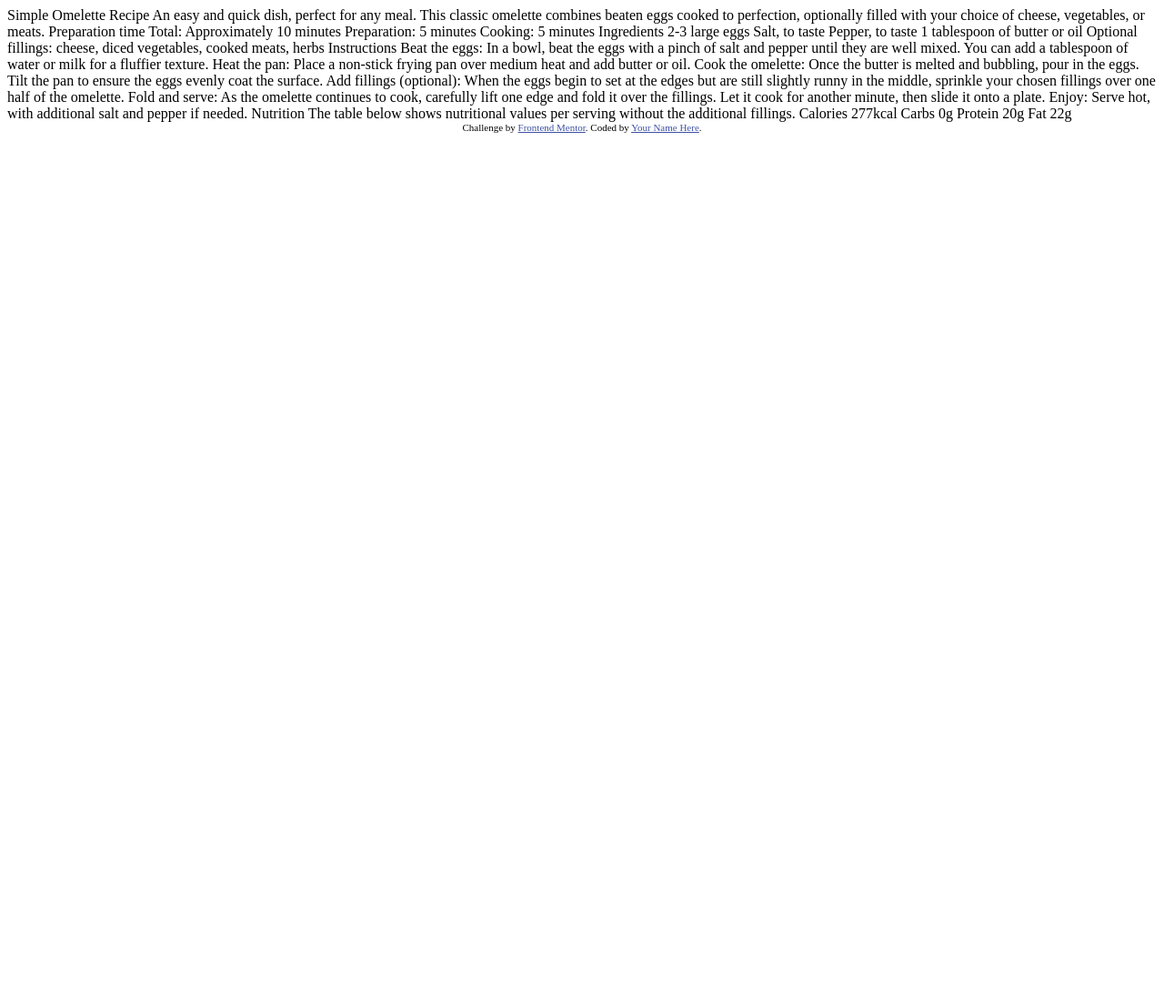
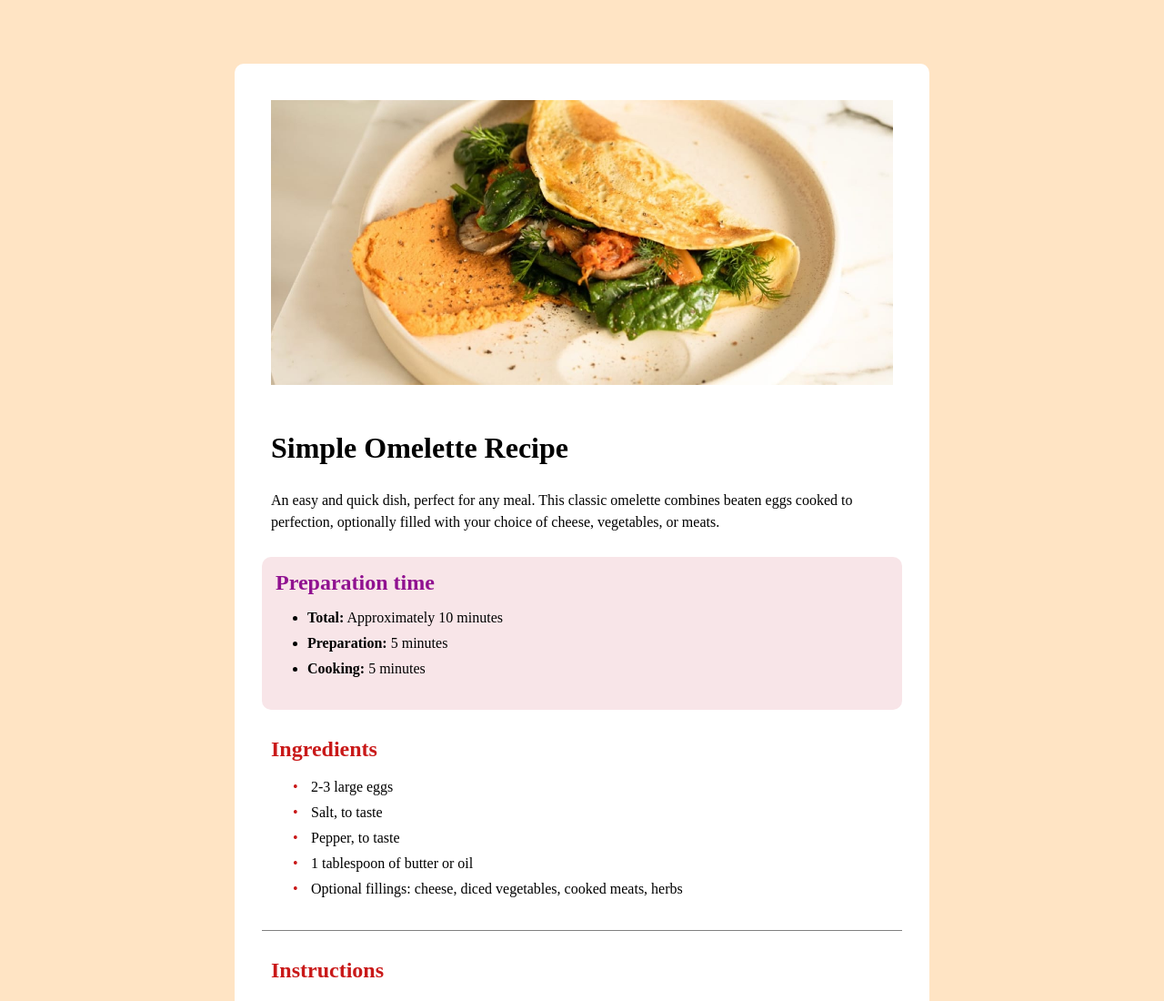
Before and after one commit to thasneemshyju86/Recipe-Page-Main, a plain HTML site: page index.html in a window 1280 px wide. Shown: the top 1100 px of the page at 91% size. Before the commit the page ends 800 px from the top, so only its background shows below. Drawn offline with Linux system fonts and the light colour scheme.

Commit message:
1st commit

```diff
--- a/index.html
+++ b/index.html
@@ -7,71 +7,81 @@
   <link rel="icon" type="image/png" sizes="32x32" href="./assets/images/favicon-32x32.png">
 
   <title>Frontend Mentor | Recipe page</title>
-
-  <!-- Feel free to remove these styles or customise in your own stylesheet 👍 -->
-  <style>
-    .attribution { font-size: 11px; text-align: center; }
-    .attribution a { color: hsl(228, 45%, 44%); }
-  </style>
+  <link rel="stylesheet" href="style.css">
 </head>
 <body>
+<div class="card">
+  <div class="card-title">
+    <img src="./assets/images/image-omelette.jpeg" class="pic">
+  </div>
+  <div class="card-title recipe">
+  <h1>Simple Omelette Recipe</h1>
 
-  Simple Omelette Recipe
+  <p>An easy and quick dish, perfect for any meal. This classic omelette combines beaten eggs cooked
+  to perfection, optionally filled with your choice of cheese, vegetables, or meats.</p>
+</div>
+<div class="card-title prep" >
+  <h2>Preparation time</h2>
+<ul>
+ <li> <span>Total:</span> Approximately 10 minutes</li>
+ <li> <span> Preparation:</span> 5 minutes</li>
+ <li><span> Cooking:</span> 5 minutes</li>
+</ul>
+</div>
+<div class="card-title Ingredients">
+ <h2> Ingredients</h2>
+<ul>
+ <li> 2-3 large eggs</li>
+ <li> Salt, to taste</li>
+  <li> Pepper, to taste</li>
+  <li> 1 tablespoon of butter or oil</li>
+  <li> Optional fillings: cheese, diced vegetables, cooked meats, herbs</li>
+</ul>
+</div>
+<div class="card-title Instructions">
+ <h2> Instructions</h2>
+<ol>
+ <li> <span>Beat the eggs:</span> In a bowl, beat the eggs with a pinch of salt and pepper until they are well mixed.
+  You can add a tablespoon of water or milk for a fluffier texture.</li>
 
-  An easy and quick dish, perfect for any meal. This classic omelette combines beaten eggs cooked
-  to perfection, optionally filled with your choice of cheese, vegetables, or meats.
+ <li><span> Heat the pan:</span> Place a non-stick frying pan over medium heat and add butter or oil.</li>
 
-  Preparation time
+<li><span>Cook the omelette:</span> Once the butter is melted and bubbling, pour in the eggs. Tilt the pan to ensure
+  the eggs evenly coat the surface.</li>
 
-  Total: Approximately 10 minutes
-  Preparation: 5 minutes
-  Cooking: 5 minutes
+  <li> <span>Add fillings (optional):</span> When the eggs begin to set at the edges but are still slightly runny in the
+  middle, sprinkle your chosen fillings over one half of the omelette.</li>
 
-  Ingredients
+  <li><span>Fold and serve:</span> As the omelette continues to cook, carefully lift one edge and fold it over the
+  fillings. Let it cook for another minute, then slide it onto a plate.</li>
 
-  2-3 large eggs
-  Salt, to taste
-  Pepper, to taste
-  1 tablespoon of butter or oil
-  Optional fillings: cheese, diced vegetables, cooked meats, herbs
+  <li><span> Enjoy:</span> Serve hot, with additional salt and pepper if needed.</li>
+</ol>
+</div>
+<div class="card-title nutrition">
 
-  Instructions
+<h2>  Nutrition</h2>
 
-  Beat the eggs: In a bowl, beat the eggs with a pinch of salt and pepper until they are well mixed.
-  You can add a tablespoon of water or milk for a fluffier texture.
-
-  Heat the pan: Place a non-stick frying pan over medium heat and add butter or oil.
-
-  Cook the omelette: Once the butter is melted and bubbling, pour in the eggs. Tilt the pan to ensure
-  the eggs evenly coat the surface.
-
-  Add fillings (optional): When the eggs begin to set at the edges but are still slightly runny in the
-  middle, sprinkle your chosen fillings over one half of the omelette.
-
-  Fold and serve: As the omelette continues to cook, carefully lift one edge and fold it over the
-  fillings. Let it cook for another minute, then slide it onto a plate.
-
-  Enjoy: Serve hot, with additional salt and pepper if needed.
-
-  Nutrition
-
-  The table below shows nutritional values per serving without the additional fillings.
-
-  Calories
-  277kcal
-
-  Carbs
-  0g
-
-  Protein
-  20g
-
-  Fat
-  22g
-
-  <div class="attribution">
-    Challenge by <a href="https://www.frontendmentor.io?ref=challenge" target="_blank">Frontend Mentor</a>.
-    Coded by <a href="#">Your Name Here</a>.
-  </div>
+ <p class="nutrition"> The table below shows nutritional values per serving without the additional fillings.</p>
+<table>
+  <tr >
+    <td> Calories</td>
+    <td style="color:rgb(201, 25, 25);"><b>277kcal</b></td>
+</tr>
+<tr>
+ <td> Carbs</td>
+<td style="color:rgb(201, 25, 25);"><b> 0g</b></td>
+</tr>
+<tr>
+ <td> Protein</td>
+ <td style="color:rgb(201, 25, 25);"><b> 20g</b></td>
+</tr>
+<tr>
+ <td> Fat</td>
+  <td style="color:rgb(201, 25, 25);"><b>22g</b></td>
+</tr>
+</table>
+</div>
+</div>
 </body>
 </html>
--- /dev/null
+++ b/style.css
@@ -0,0 +1,100 @@
+
+body{
+    background: bisque;
+}
+.card{
+    display:flex;
+    flex-direction:column;
+    background-color:white;
+    padding:30px;
+    margin:70px 250px;
+    border-radius: 10px;
+}
+
+.card-title{
+    max-height: 100%;
+    max-width: 100%;
+    padding:10px;
+}
+img.pic{
+    width:100%;
+}
+.card-title.recipe{
+    line-height: 1.5;
+}
+.card-title.prep{
+    background-color: rgb(248, 229, 232);
+    border-radius: 10px;
+}
+.card-title.prep h2{
+    margin:5px;
+    color: rgb(144, 17, 144);
+}
+.card-title.prep li{
+    padding-bottom:10px;
+}
+.card-title.prep li span{
+    font-weight: bold;
+}
+.card-title.Ingredients h2{
+    color:rgb(201, 25, 25);
+}
+.card-title.Ingredients li{
+    padding-bottom: 10px;
+    list-style: none;
+}
+.card-title.Ingredients li::before{
+    content: "\2022";
+    color:rgb(201, 25, 25);
+    width: 1em;
+    display: inline-block;
+    margin-left: -1em;
+}
+.card-title.Ingredients{
+    border-bottom:1px solid gray;
+}
+.card-title.Instructions h2{
+    color:rgb(201, 25, 25);
+}
+.card-title.Instructions span{
+    font-weight: bold;
+}
+.card-title.Instructions li{
+    padding-bottom: 5px;
+    line-height: 1.5;
+}
+
+.card-title.Instructions ol li::marker{
+color:rgb(201, 25, 25);
+font-weight: bold;
+}
+.card-title.Instructions{
+    border-bottom: 1px solid gray;
+}
+.nutrition h2{
+    color:rgb(201, 25, 25);
+}
+td{
+    padding-right:200px;
+    line-height: 2;
+
+}
+tr{
+    border-bottom: 1px solid gray;
+}
+
+/* ----- tablet & mobile view ------ */
+@media only screen and (max-width:767px) {
+    td{
+        padding-right:75px;
+    }
+    .card{
+        padding:25px;
+        width:100%;
+    }
+}
+@media only screen and (min-width:768px) and (max-width:1024px){
+    td{
+        padding-right:75px;
+    }
+}
```
